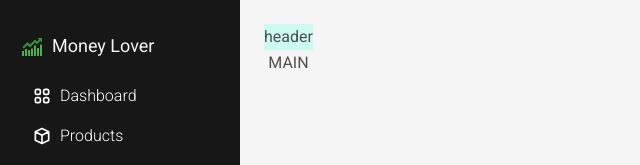
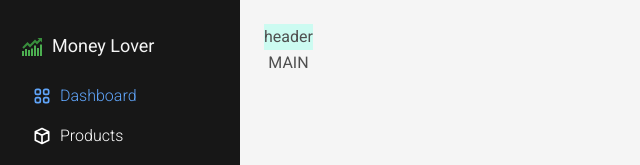
Before and after one commit to TrangDC/Money_Lover_Module_6, a React (Create React App) app: page / in a window 1280 px wide. Shown: the top 165 px of the page, without its empty margins (0-640 px from the left). Built offline with nearby package versions, Linux system fonts and the light colour scheme; what yup-password would draw is missing.

Commit message:
set className to check if pathname = item.path then change color of text, otherwise default color

```diff
--- a/src/App.js
+++ b/src/App.js
@@ -15,7 +15,7 @@ function App() {
             <Routes>
                 <Route path='/' element={<Layout />}>
                     <Route index element={<Main />}/>
-                    <Route path="/home" element={<ManagerUserPage />}/>
+                    <Route path="/products" element={<Main />}/>
                 </Route>
 
 
--- a/src/new_src/components/shared/Sidebar.js
+++ b/src/new_src/components/shared/Sidebar.js
@@ -1,7 +1,7 @@
 import React from 'react';
 import {FcBullish} from "react-icons/fc";
 import {DASHBOARD_SIDEBAR_LINKS} from "../../lib/consts";
-import {Link} from "react-router-dom";
+import {Link, useLocation} from "react-router-dom";
 import classNames from "classnames";
 import {text} from "@fortawesome/fontawesome-svg-core";
 
@@ -29,8 +29,15 @@ const Sidebar = () => {
 export default Sidebar;
 
 function SidebarLink({item}) {
+
+    const {pathname} = useLocation();
+
     return (
-        <Link to={item.path} className={classNames('text-white',linkClasses)}>
+        <Link to={item.path}
+              className={classNames(
+                  pathname === item.path ?
+                      'text-blue-400' :
+                      'text-white',linkClasses)}>
             <span className="text-xl">{item.icon}</span>
             {item.label}
         </Link>
```
